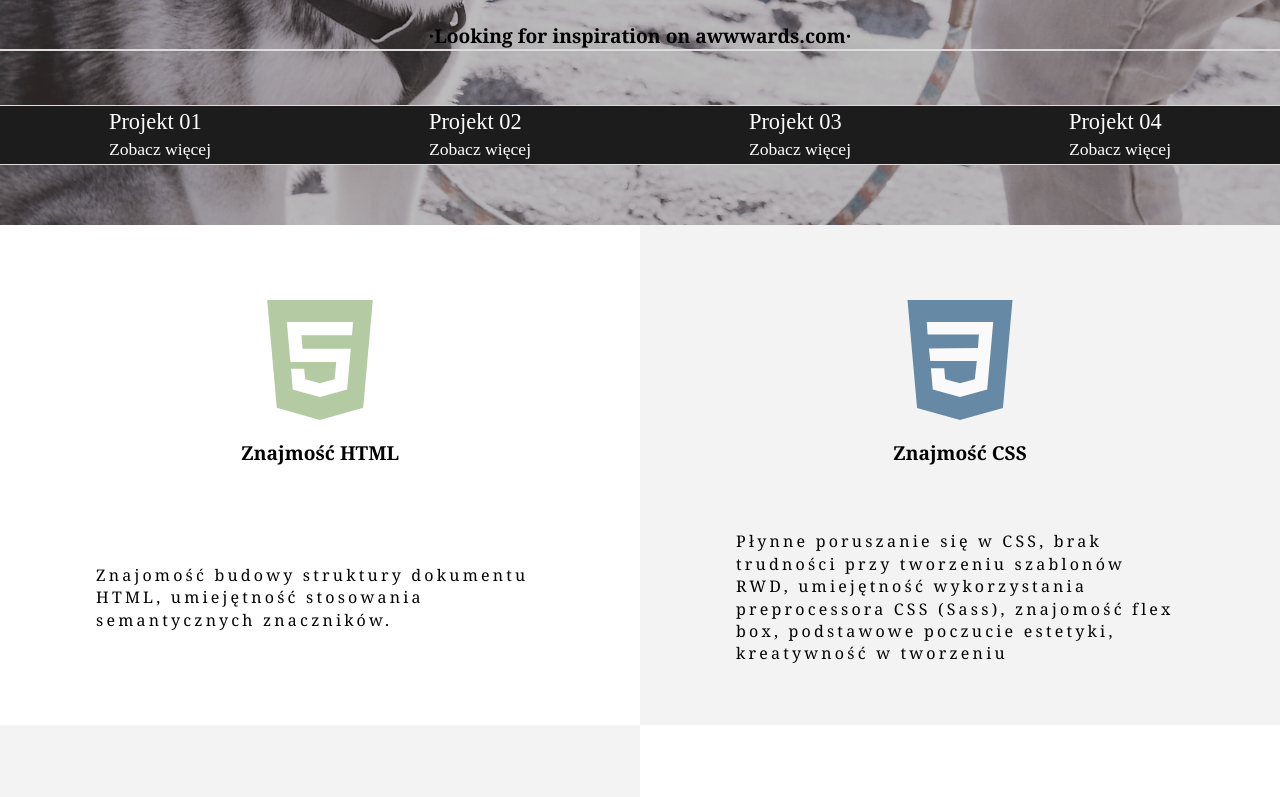
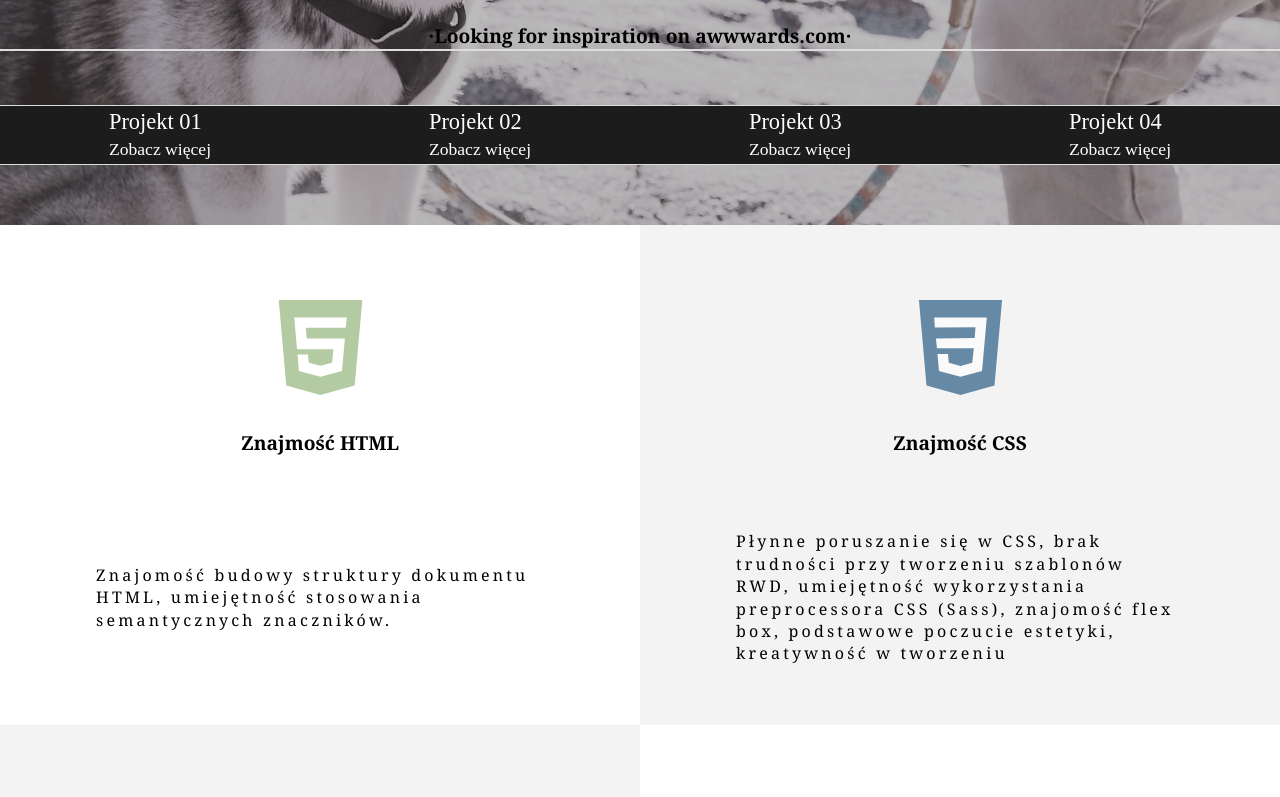
Before and after one commit to Postimal/Portfolio-Demo, a plain HTML site: page index.html in a window 1280 px wide. Shown: the part 2571-3368 px from the top of the page. Drawn offline with nearby package versions, Linux system fonts and the light colour scheme.

Commit message:
Update style.css

```diff
--- a/style.css
+++ b/style.css
@@ -446,8 +446,8 @@ article {
 }
 .skills-box .box-element .element-head img {
     filter: grayscale(70%);
-    width: 120px;
-    height: 120px
+    width: 95px;
+    height: 95px
 }
 
 /* Footer */
@@ -543,7 +543,7 @@ footer .copyright {
     }
     .skills-box {
         width: 100%;
-        height: 350px;
+        height: 450px;
     }
     .skills-box:nth-child(4) {
         background-color: #f3f3f3;
```
